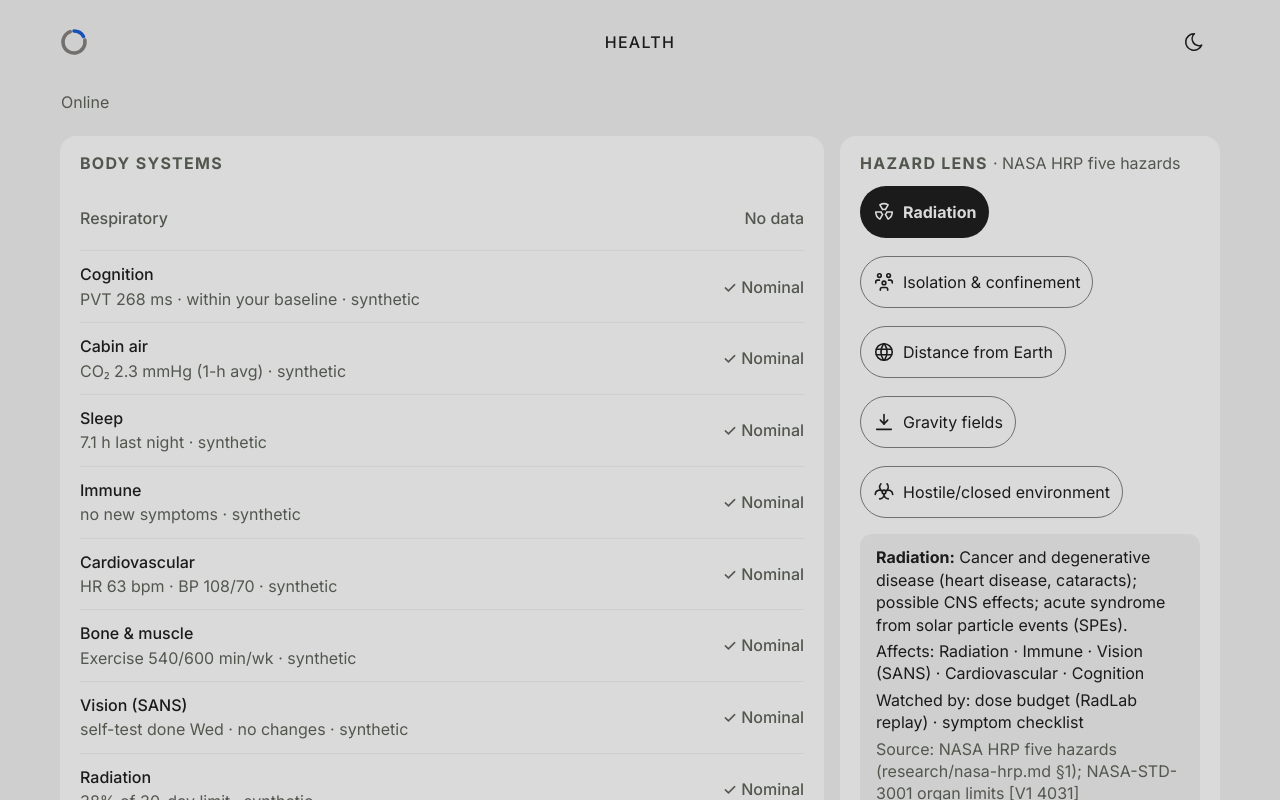
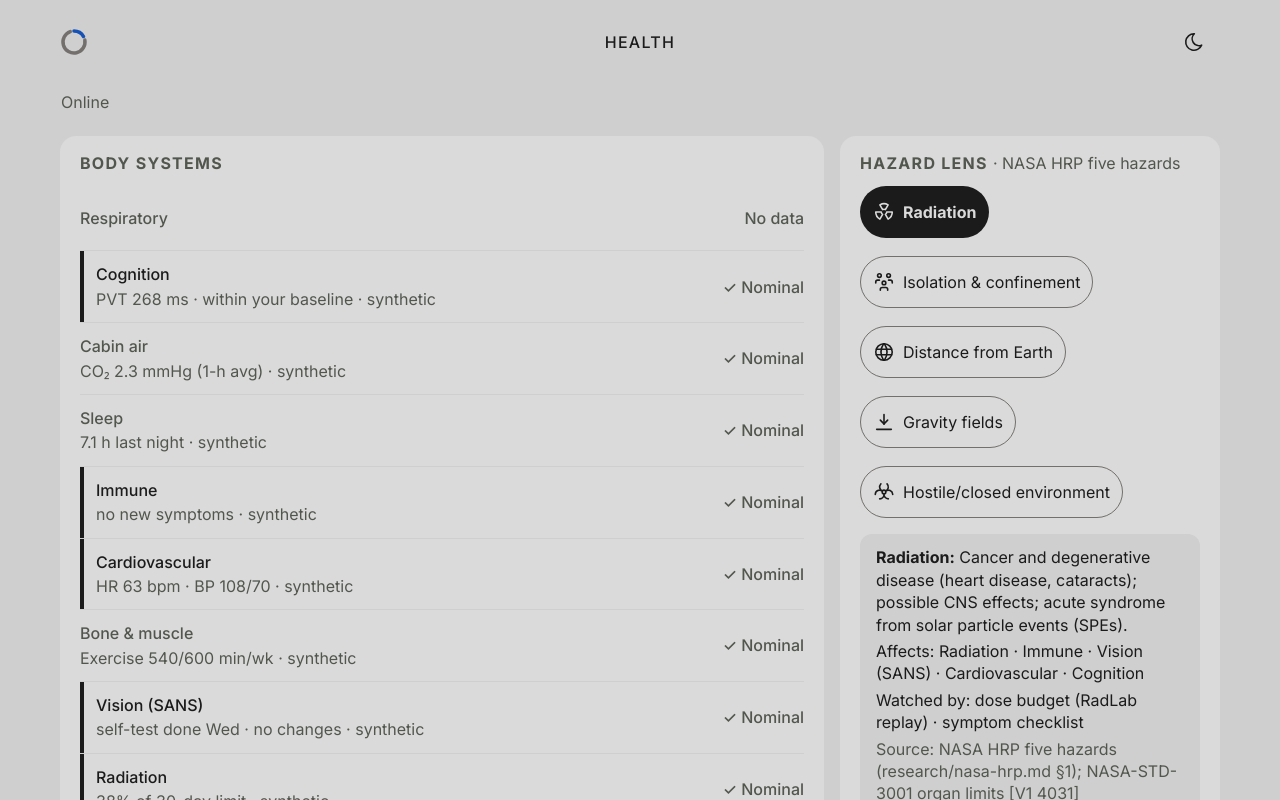
Before and after one commit to jdo-lv/galagans, a React (Vite) app in the folder src/main/frontend/: page / in a window 1280 px wide. Both pictures are taken after a click on the button "Radiation". Shown: the top 800 px of the page. Built offline with nearby package versions, Linux system fonts and the light colour scheme.

Commit message:
feat(hazards): lens marks affected Body systems rows and dims the rest (#14)

```diff
--- a/src/main/frontend/src/ui/App.tsx
+++ b/src/main/frontend/src/ui/App.tsx
@@ -44,6 +44,7 @@ export function App() {
           <SystemStatusList
             state={statuses.state}
             focusHeading={returnedHome}
+            lens={lens.selected}
           />
           <HazardLens selected={lens.selected} onToggle={lens.toggle} />
           <div className="stack">
--- a/src/main/frontend/src/ui/SystemStatusList.tsx
+++ b/src/main/frontend/src/ui/SystemStatusList.tsx
@@ -1,5 +1,6 @@
 import { useEffect, useId, useRef } from 'react'
 import { formatAge, formatStaleAge } from '../application/formatAge'
+import { lensMark, type Hazard } from '../domain/hazards'
 import type { SystemStatus } from '../domain/rules'
 import { ChevronIcon, WarningIcon } from './icons'
 import { systemHref } from './useHashRoute'
@@ -26,8 +27,9 @@ export function Badge({ state }: { state: SystemStatus['state'] }) {
   }
 }
 
-function StatusRow({ status, now }: { status: SystemStatus; now: Date }) {
+function StatusRow({ status, now, lens }: { status: SystemStatus; now: Date; lens: Hazard | null }) {
   const { state, recordedAt } = status
+  const mark = lensMark(lens, status.system, state)
   const age = recordedAt && (state === 'stale' ? formatStaleAge(recordedAt, now) : formatAge(recordedAt, now))
   const head = (
     <div className="status-head">
@@ -49,7 +51,7 @@ function StatusRow({ status, now }: { status: SystemStatus; now: Date }) {
   )
   // Only flagged rows open the detail (F5); quiet rows stay plain.
   return (
-    <li className={`status-${state}`}>
+    <li className={mark ? `status-${state} lens-${mark}` : `status-${state}`}>
       {status.rule ? (
         <a className="status-link" href={systemHref(status.system)}>
           {head}
@@ -58,11 +60,20 @@ function StatusRow({ status, now }: { status: SystemStatus; now: Date }) {
       ) : (
         head
       )}
+      {mark === 'affected' && <span className="visually-hidden">Affected by {lens?.name}</span>}
     </li>
   )
 }
 
-export function SystemStatusList({ state, focusHeading = false }: { state: StatusListState; focusHeading?: boolean }) {
+export function SystemStatusList({
+  state,
+  focusHeading = false,
+  lens = null,
+}: {
+  state: StatusListState
+  focusHeading?: boolean
+  lens?: Hazard | null
+}) {
   const headingId = useId()
   const heading = useRef<HTMLHeadingElement>(null)
 
@@ -71,7 +82,7 @@ export function SystemStatusList({ state, focusHeading = false }: { state: Statu
     if (focusHeading) heading.current?.focus()
   }, [focusHeading])
   return (
-    <section className="card" aria-labelledby={headingId}>
+    <section className="card systems" aria-labelledby={headingId}>
       <h2 id={headingId} ref={heading} tabIndex={-1} className="card-heading">
         Body systems
       </h2>
@@ -79,9 +90,16 @@ export function SystemStatusList({ state, focusHeading = false }: { state: Statu
       {state.kind === 'ready' && (
         <ul className="status-list">
           {state.data.map((status) => (
-            <StatusRow key={status.system} status={status} now={state.now} />
+            <StatusRow key={status.system} status={status} now={state.now} lens={lens} />
           ))}
         </ul>
+      )}
+      {state.kind === 'ready' && lens && (
+        <p className="muted lens-note">
+          {lens.systems === 'all'
+            ? 'Lens on: all systems marked. Status is unchanged by the lens.'
+            : 'Lens on: affected systems marked, others dimmed. Status is unchanged by the lens.'}
+        </p>
       )}
     </section>
   )
--- a/src/main/frontend/src/ui/status.css
+++ b/src/main/frontend/src/ui/status.css
@@ -65,3 +65,17 @@
 .card a.status-link {
   color: inherit;
 }
+
+/* Hazard lens (issue #14): a bar on affected rows, quiet text on the rest. A flagged row outside the hazard gets neither. */
+.status-list > li.lens-affected {
+  padding-left: var(--space-4);
+  box-shadow: inset 4px 0 0 var(--color-text);
+}
+
+.lens-dimmed :is(.status-system, .status-sub, .badge) {
+  color: var(--color-text-muted);
+}
+
+.lens-note {
+  margin-top: var(--space-3);
+}
```
Also changed, not shown: 1 other file (tests, documents, lock files or other folders).
